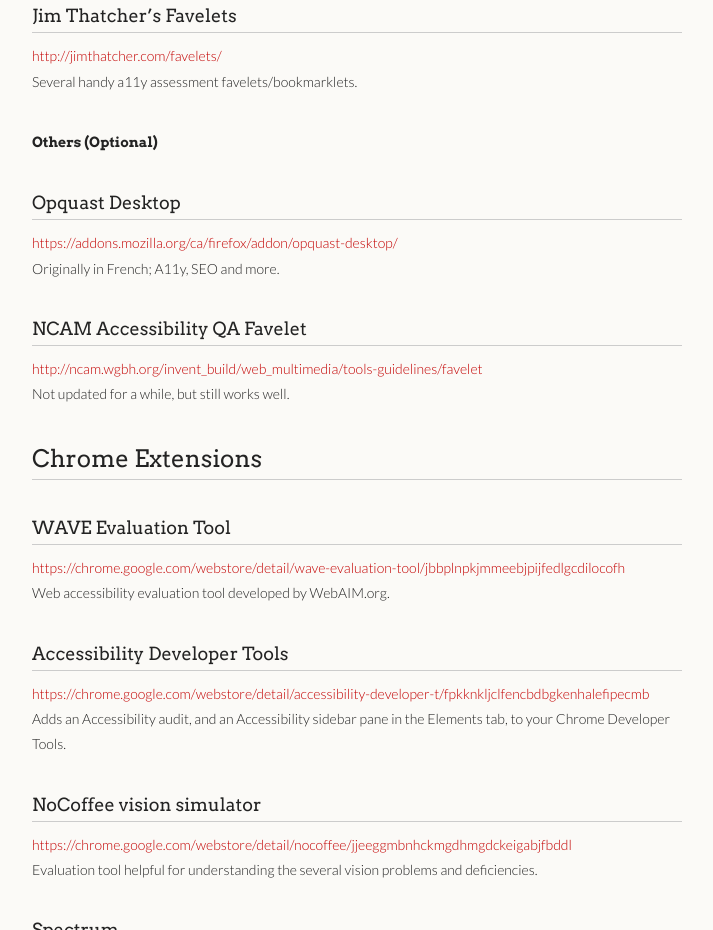
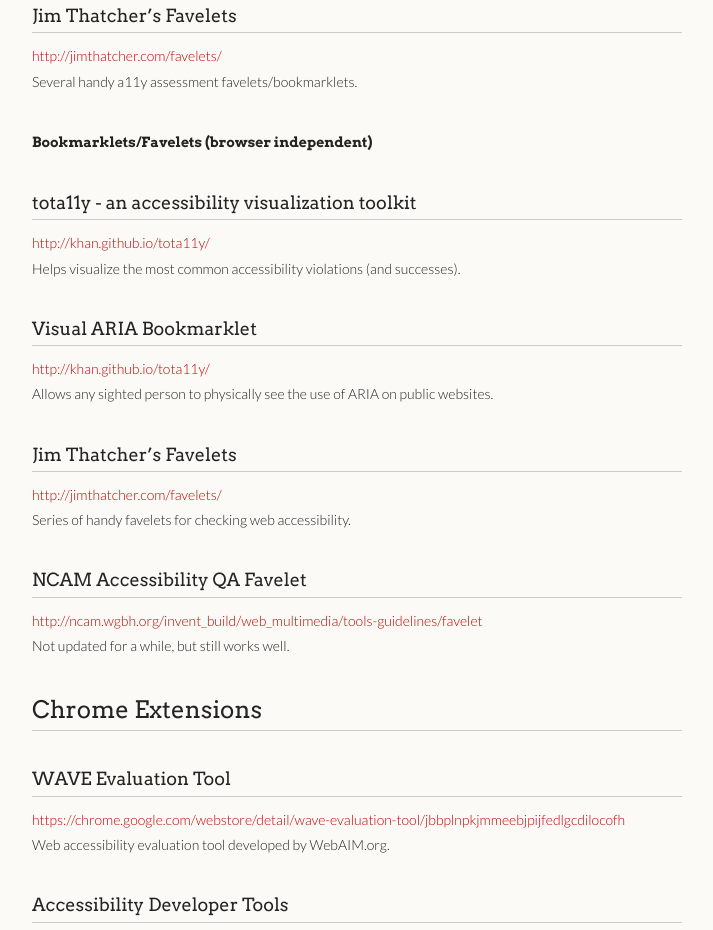
Before and after one commit to radinamatic/tcworld2015, a plain HTML site: page index.html in a window 1280 px wide. Shown: the part 1340-2270 px from the top of the page, without its empty margins (278-991 px from the left). Drawn offline with Linux system fonts and the light colour scheme.

Commit message:
book/fav

```diff
--- a/index.html
+++ b/index.html
@@ -92,13 +92,22 @@
 <p><strong><a href="http://jimthatcher.com/favelets/">http://jimthatcher.com/favelets/</a></strong><br>
 Several handy a11y assessment favelets/bookmarklets.</p>
 
-<h4>Others (Optional)</h4>
+<h4>Bookmarklets/Favelets (browser independent)</h4>
 
-<h3>
-<a id="opquast-desktop" class="anchor" href="#opquast-desktop" aria-hidden="true"><span class="octicon octicon-link"></span></a>Opquast Desktop</h3>
+<h3>tota11y - an accessibility visualization toolkit</h3>
 
-<p><strong><a href="https://addons.mozilla.org/ca/firefox/addon/opquast-desktop/">https://addons.mozilla.org/ca/firefox/addon/opquast-desktop/</a></strong><br>
-Originally in French; A11y, SEO and more.</p>
+<p><strong><a href="http://khan.github.io/tota11y/">http://khan.github.io/tota11y/</a></strong><br>
+Helps visualize the most common accessibility violations (and successes).</p>
+
+<h3>Visual ARIA Bookmarklet</h3>
+
+<p><strong><a href="http://whatsock.com/training/matrices/visual-aria.htm">http://khan.github.io/tota11y/</a></strong><br>
+Allows any sighted person to physically see the use of ARIA on public websites.</p>
+
+<h3>Jim Thatcher’s Favelets</h3>
+
+<p><strong><a href="http://jimthatcher.com/favelets/">http://jimthatcher.com/favelets/</a></strong><br>
+Series of handy favelets for checking web accessibility.</p>
 
 <h3>
 <a id="ncam-accessibility-qa-favelet" class="anchor" href="#ncam-accessibility-qa-favelet" aria-hidden="true"><span class="octicon octicon-link"></span></a>NCAM Accessibility QA Favelet</h3>
```
